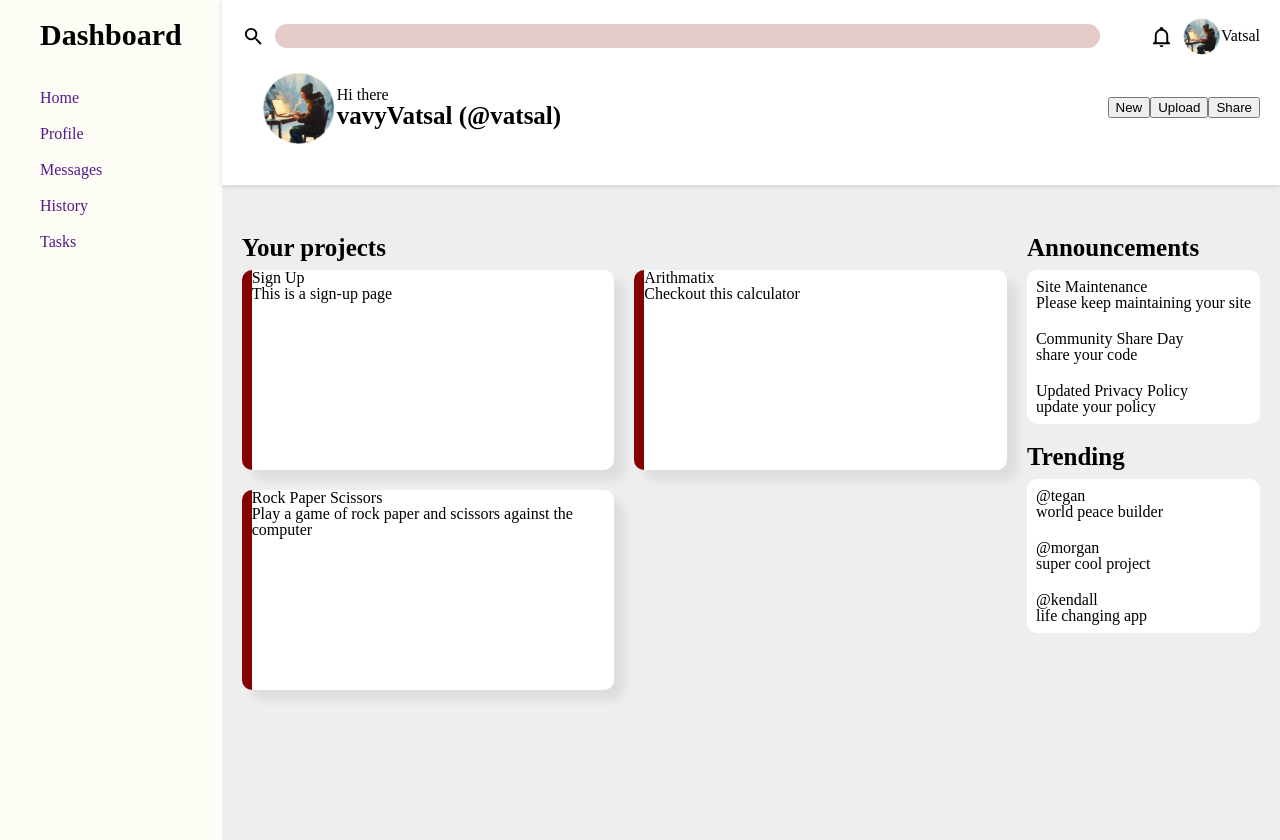
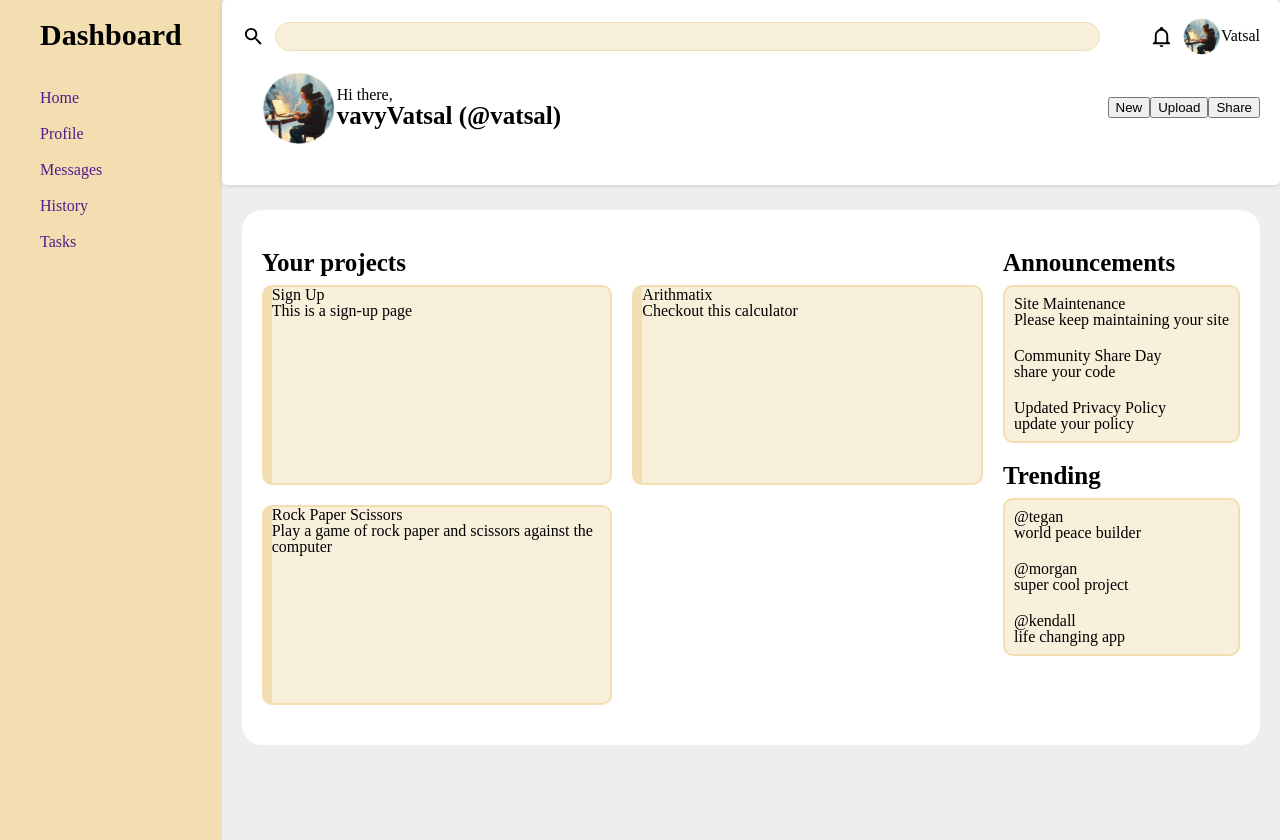
Before and after one commit to rajvatsal/Admin-Dashboard, a plain HTML site: page index.html in a window 1280 px wide. Drawn offline with Linux system fonts and the light colour scheme.

Commit message:
Add theme color

```diff
--- a/index.html
+++ b/index.html
@@ -36,7 +36,7 @@
         </p>
         <img src="./imgs/profile.png" class="profile" style="width: 95px;" />
         <span class="hello-message">
-            <h4>Hi there</h4>
+            <h4>Hi there,</h4>
             <h2>vavyVatsal (@vatsal)</h2>
         </span>
         <button>New</button>
--- a/styles.css
+++ b/styles.css
@@ -3,6 +3,8 @@
     --gap: 20px;
     --background-color: rgba(0, 0, 0, 0.068);
     --align-search: 5px;
+    --theme-color: #f2deb0;
+    --theme-color-light: #f2deb073;
 }
 
 body {
@@ -25,7 +27,7 @@ a {
     height: 100%;
     gap: 40px;
     padding: 20px 40px;
-    background-color: #FDFCF5;
+    background-color: var(--theme-color);
     align-items: stretch;
     grid-template: auto 1fr / 1fr;
 }
@@ -57,11 +59,12 @@ main h2 {
 .announcements>.content,
 .trending>.content {
     display: grid;
-    background-color: white;
+    background-color: var(--theme-color-light);
     box-sizing: border-box;
     grid-template: auto / auto;
     gap: 20px;
     padding: 9px 9px;
+    border: 2px solid var(--theme-color);
     border-radius: var(--border-radius);
 }
 
@@ -76,6 +79,9 @@ main {
     gap: var(--gap);
     align-items: first baseline;
     margin-right: var(--gap);
+    padding: 40px 20px;
+    background-color: white;
+    border-radius: 20px;
 }
 
 h2 {
@@ -93,9 +99,9 @@ h1 {
     box-sizing: border-box;
     height: 200px;
     border-radius: 10px;
-    border-left: 10px solid #850101;
-    box-shadow: 10px 10px 10px rgba(0, 0, 0, 0.075);
-    background-color: white;
+    border: 2px solid var(--theme-color);
+    border-left: 10px solid var(--theme-color);
+    background-color: var(--theme-color-light);
 }
 
 header>:nth-child(1) {
@@ -108,10 +114,10 @@ label {
 
 #site_search {
     margin: var(--align-search) 50px var(--align-search) 10px;
-    border: 0;
+    border: 1px solid var(--theme-color);
     border-radius: 64px;
-    background-color: #85010134;
-    height: 24px;
+    background-color: var(--theme-color-light);
+    height: 29px;
     /* align-self: start; */
 }
 
@@ -131,7 +137,8 @@ header {
     background-color: white;
     box-shadow: 0 1px 5px rgba(0, 0, 0, 0.137);
     padding: 12px 20px 30px;
-    margin-bottom: 50px;
+    margin-bottom: 25px;
+    border-radius: 5px;
 }
 
 .links {
```
